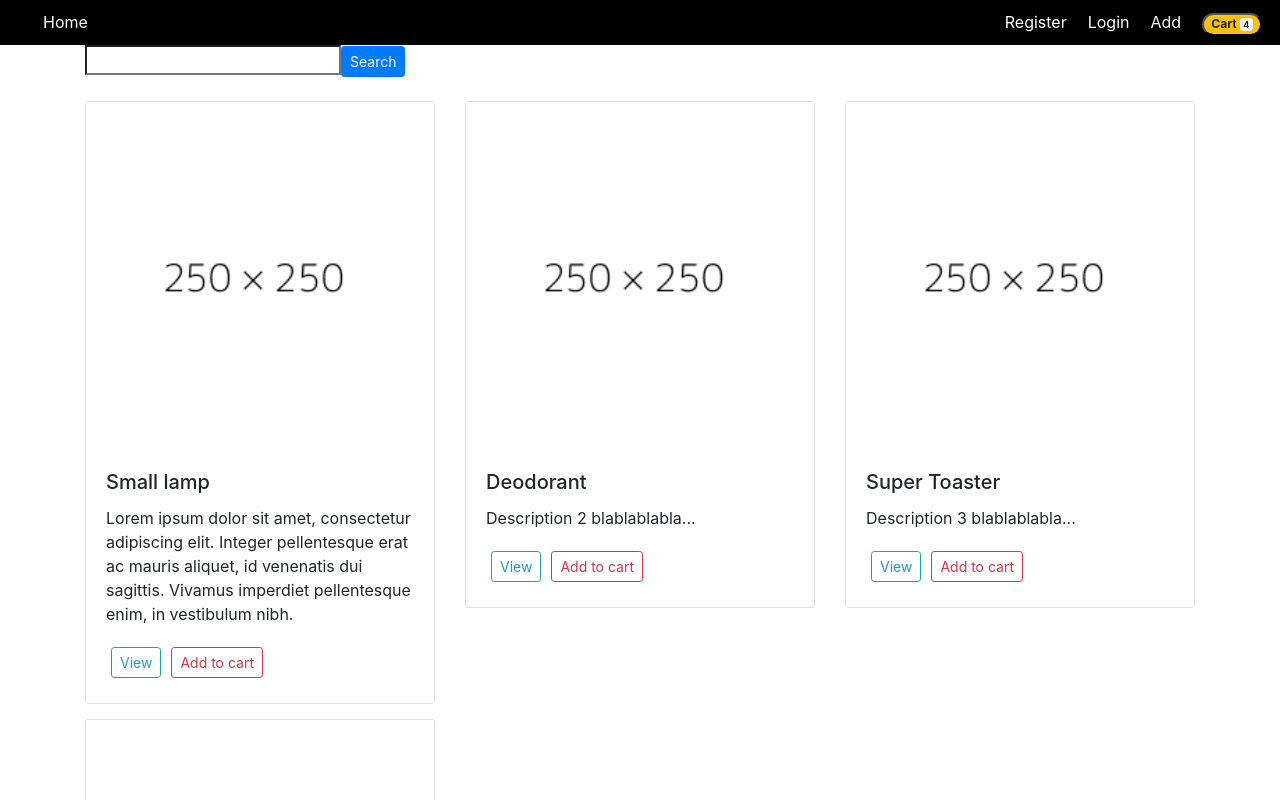
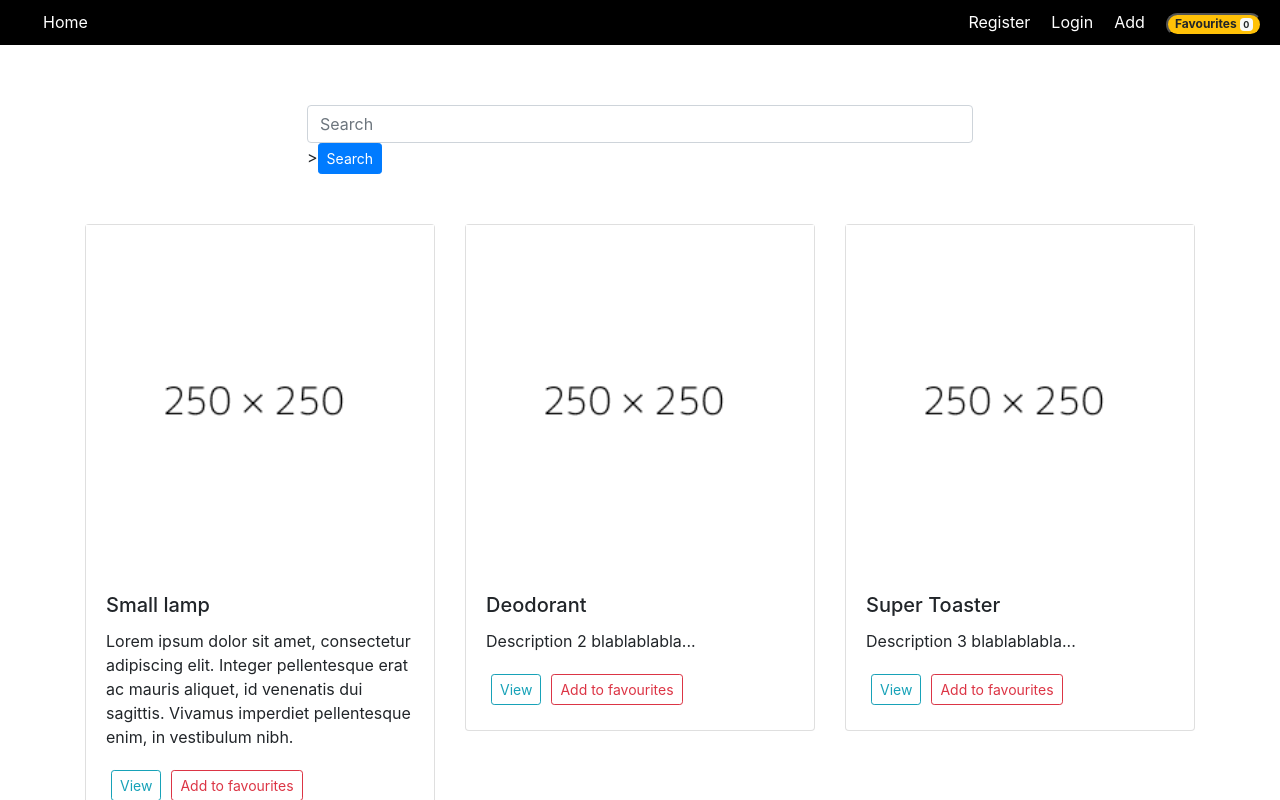
Before and after one commit to tolo530/ITUe, a React (Create React App) app in the folder TradeApp/: page / in a window 1280 px wide. Shown: the top 800 px of the page. Built offline with nearby package versions, Linux system fonts and the light colour scheme.

Commit message:
More stuffs

```diff
--- a/TradeApp/src/App.css
+++ b/TradeApp/src/App.css
@@ -62,3 +62,10 @@ form {
 .card {
   margin-bottom: 15px;
 }
+
+.search{
+  margin-left: 20%;
+  margin-right: 20%;
+  margin-top: 60px;
+  margin-bottom: 50px;
+}
--- a/TradeApp/src/components/Header.js
+++ b/TradeApp/src/components/Header.js
@@ -1,5 +1,5 @@
 import React from 'react';
-import plus from '../plus.png';
+
 
 function Header() {
 
@@ -13,7 +13,7 @@ function Header() {
             </li>
             <li className="user-options">
               <button type="button" class="badge badge-pill badge-warning">
-              Cart <span class="badge badge-light"> 4</span>
+              Favourites <span class="badge badge-light"> 0</span>
               </button>
             </li>
             <li className="user-options">
--- a/TradeApp/src/components/pages/Home.js
+++ b/TradeApp/src/components/pages/Home.js
@@ -28,7 +28,7 @@ class Home extends Component {
           <h5 className="card-title">{items.title}</h5>
           <p className="card-text">{items.description}</p>
           <button type="button" className="button-wrapper btn btn-outline-info btn-sm">View</button>
-          <button type="button" className="button-wrapper btn btn-outline-danger btn-sm">Add to cart</button>
+          <button type="button" className="button-wrapper btn btn-outline-danger btn-sm">Add to favourites</button>
 
         </div>
       </div>
@@ -40,8 +40,10 @@ class Home extends Component {
 
       <div className="Home">
         <div className = "container">
-          <input type="search"></input>
+        <div className = "search">
+            <input type="text" className="form-control" placeholder="Search" />>
           <button className="btn btn-primary btn-sm">Search</button>
+          </div>
           <div className="row mt-4">
             {items}
           </div>
```
